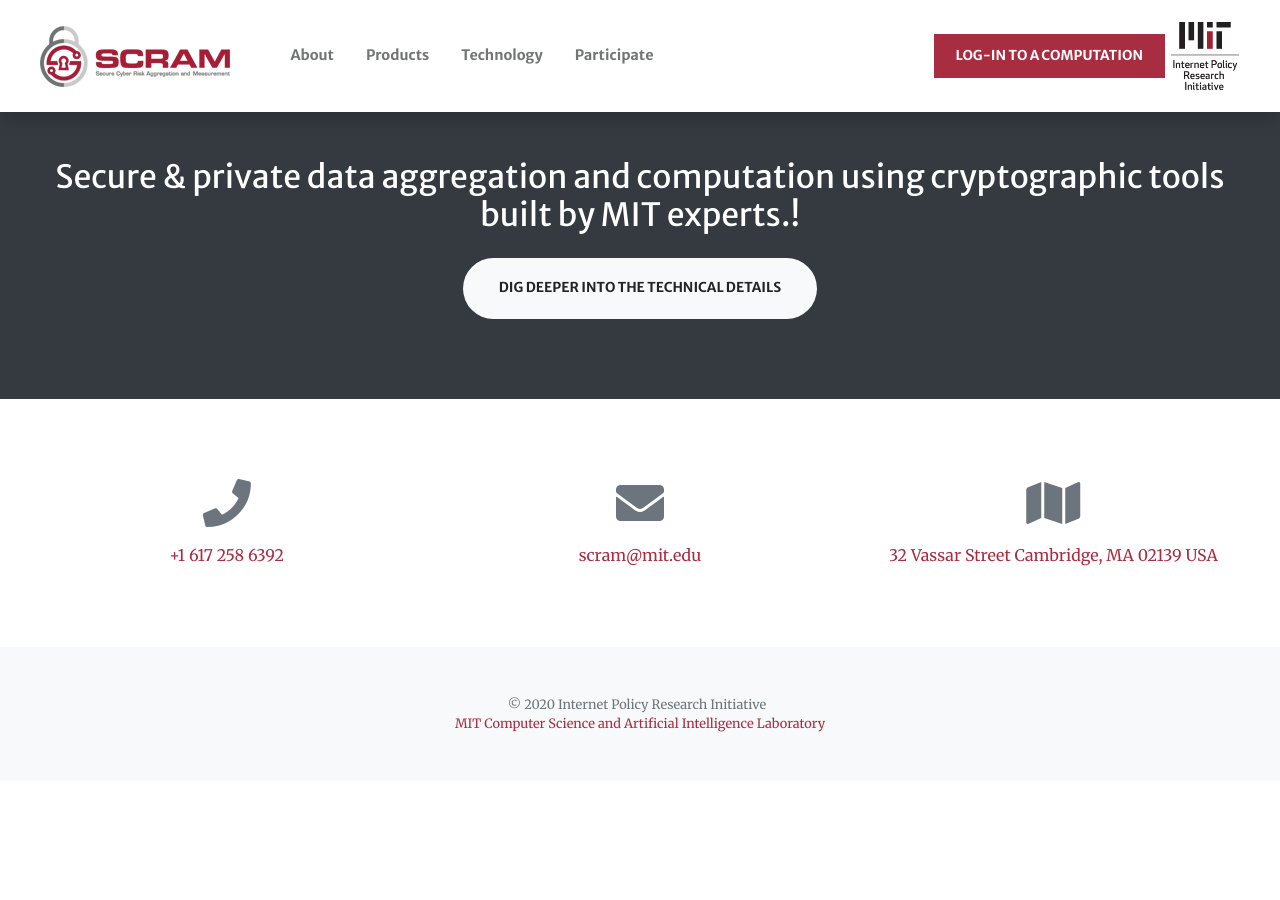
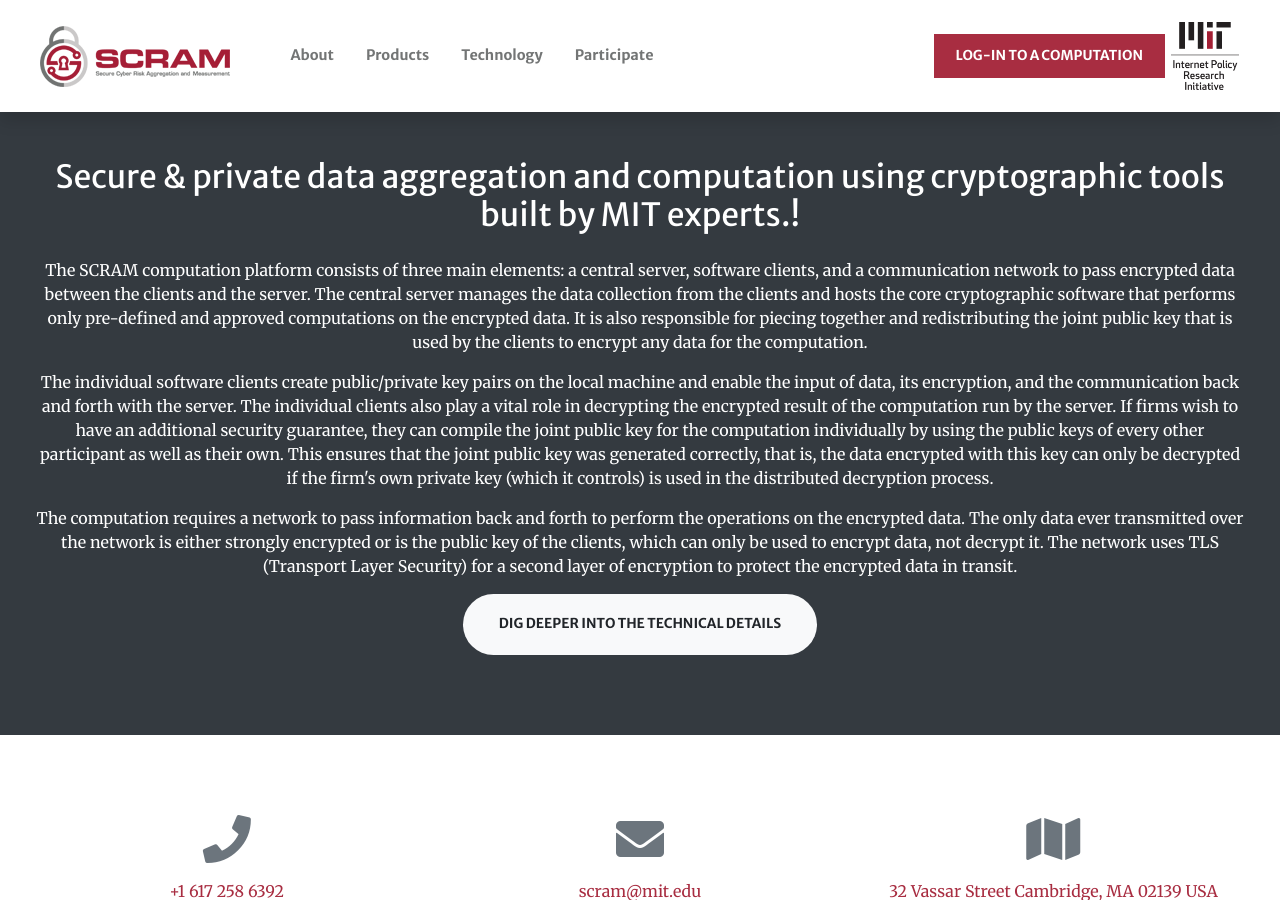
Before and after one commit to jisqyv/MIT, a Jekyll site: the page built from security.md, in a window 1280 px wide and 900 px high, scrolled down 1152 px. Built offline with Jekyll 4.4.1, drawn with Linux system fonts in a browser that asks for light colours; nearby versions of some CDN libraries; before the commit the page ends 1933 px from its top, so only the background shows below that.

Commit message:
Update securityaside.html

```diff
--- a/_includes/securityaside.html
+++ b/_includes/securityaside.html
@@ -1,6 +1,9 @@
 <section id="{{ section.section_id }}" class="page-section bg-dark text-white {{ section.background_style }}">
   <div class="container text-center">
     <h2 class="mb-4">{{ section.title }}!</h2>
+		<p>The SCRAM computation platform consists of three main elements: a central server, software clients, and a communication network to pass encrypted data between the clients and the server. The central server manages the data collection from the clients and hosts the core cryptographic software that performs only pre-defined and approved computations on the encrypted data. It is also responsible for piecing together and redistributing the joint public key that is used by the clients to encrypt any data for the computation. </p>
+	<p>The individual software clients create public/private key pairs on the local machine and enable the input of data, its encryption, and the communication back and forth with the server. The individual clients also play a vital role in decrypting the encrypted result of the computation run by the server. If firms wish to have an additional security guarantee, they can compile the joint public key for the computation individually by using the public keys of every other participant as well as their own. This ensures that the joint public key was generated correctly, that is, the data encrypted with this key can only be decrypted if the firm's own private key (which it controls) is used in the distributed decryption process. </p>
+	<p>The computation requires a network to pass information back and forth to perform the operations on the encrypted data. The only data ever transmitted over the network is either strongly encrypted or is the public key of the clients, which can only be used to encrypt data, not decrypt it. The network uses TLS (Transport Layer Security) for a second layer of encryption to protect the encrypted data in transit. </p>
     {% include actions.html actions=section.actions %}
   </div>
 </section>
```
